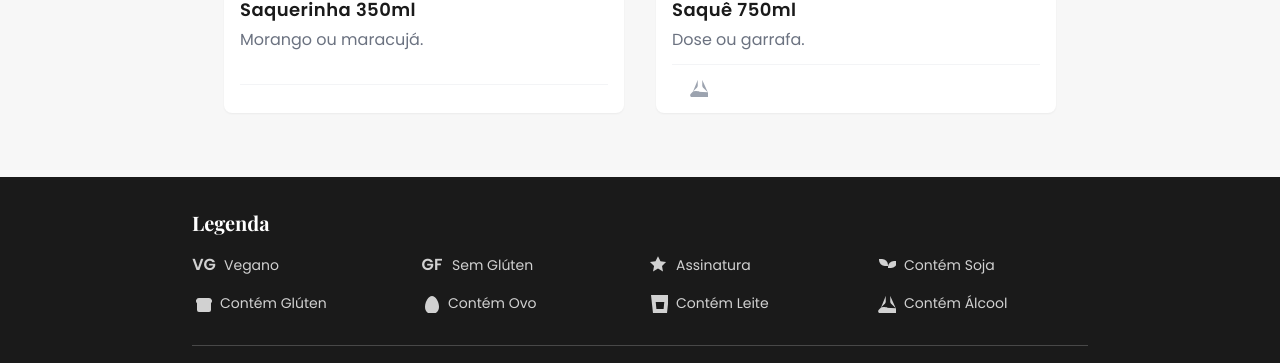
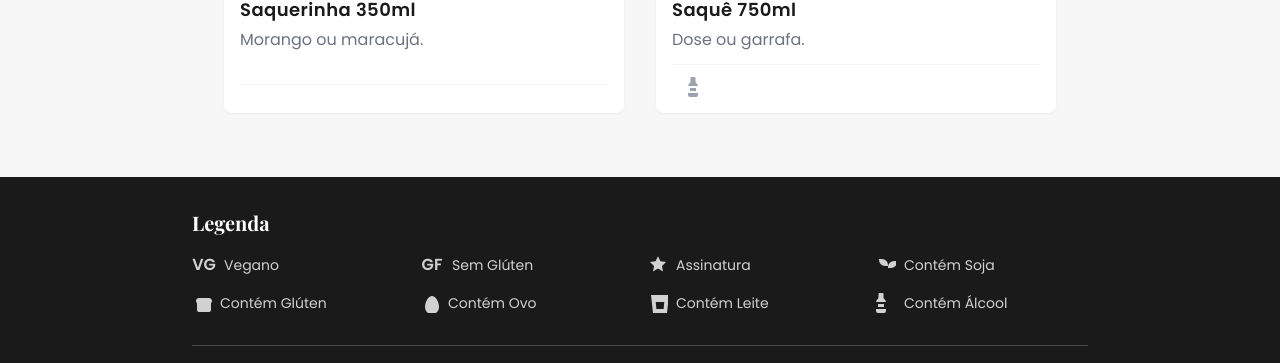
Before and after one commit to nicksonsantos-sys/Trabalho-facul, a React (Vite) app: page / in a window 1280 px wide. Shown: the part 3529-3892 px from the top of the page. Built offline with nearby package versions, Linux system fonts and the light colour scheme.

Commit message:
Update Icons.tsx

```diff
--- a/components/Icons.tsx
+++ b/components/Icons.tsx
@@ -61,6 +61,6 @@ export const MilkIcon = createIcon<IconProps>(({ className, title }) => (
 
 export const AlcoolIcon = createIcon<IconProps>(({ className, title }) => (
   <BaseIcon className={className} title={title}>
-    <path stroke-linecap="round" stroke-linejoin="round" d="M9.75 3.104v5.714a2.25 2.25 0 0 1-.659 1.591L5 14.5M9.75 3.104c-.251.023-.501.05-.75.082m.75-.082a24.301 24.301 0 0 1 4.5 0m0 0v5.714c0 .597.237 1.17.659 1.591L19.8 15.3M14.25 3.104c.251.023.501.05.75.082M19.8 15.3l-1.57.393A9.065 9.065 0 0 1 12 15a9.065 9.065 0 0 0-6.23-.693L5 14.5m14.8.8 1.402 1.402c1.232 1.232.65 3.318-1.067 3.611A48.309 48.309 0 0 1 12 21c-2.773 0-5.491-.235-8.135-.687-1.718-.293-2.3-2.379-1.067-3.61L5 14.5" />
+    <path stroke-linecap="round" stroke-linejoin="round" d="M9.975 9H.025a4 4 0 0 1 .902-2.113l1.11-1.33A2 2 0 0 0 2.5 4.275V1a1 1 0 0 1 1-1h3a1 1 0 0 1 1 1v3.276a2 2 0 0 0 .464 1.28l1.109 1.331A4 4 0 0 1 9.975 9zM10 16v2a2 2 0 0 1-2 2H2a2 2 0 0 1-2-2v-2h10zm-8-5h6v3H2v-3z" />
   </BaseIcon>
 ));
```
